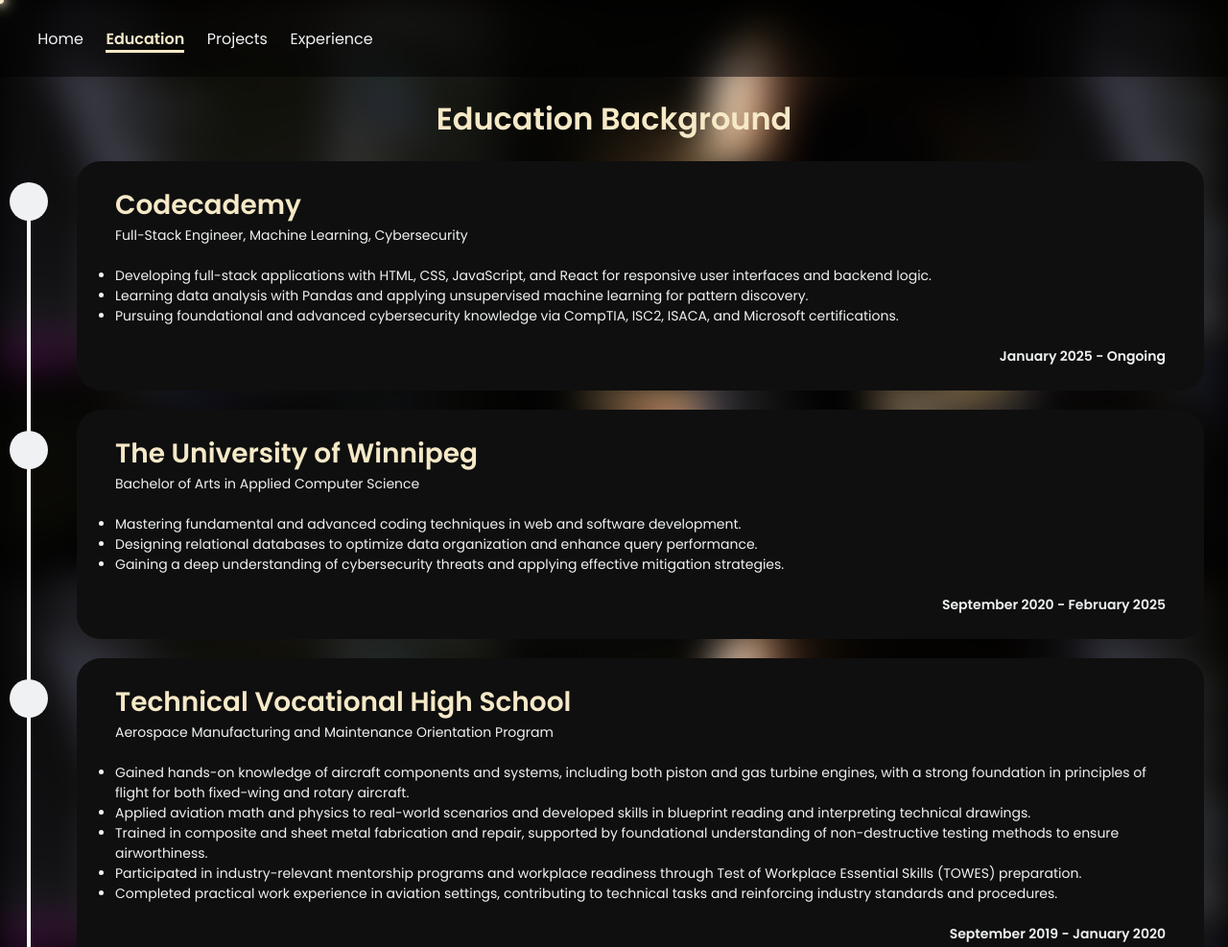
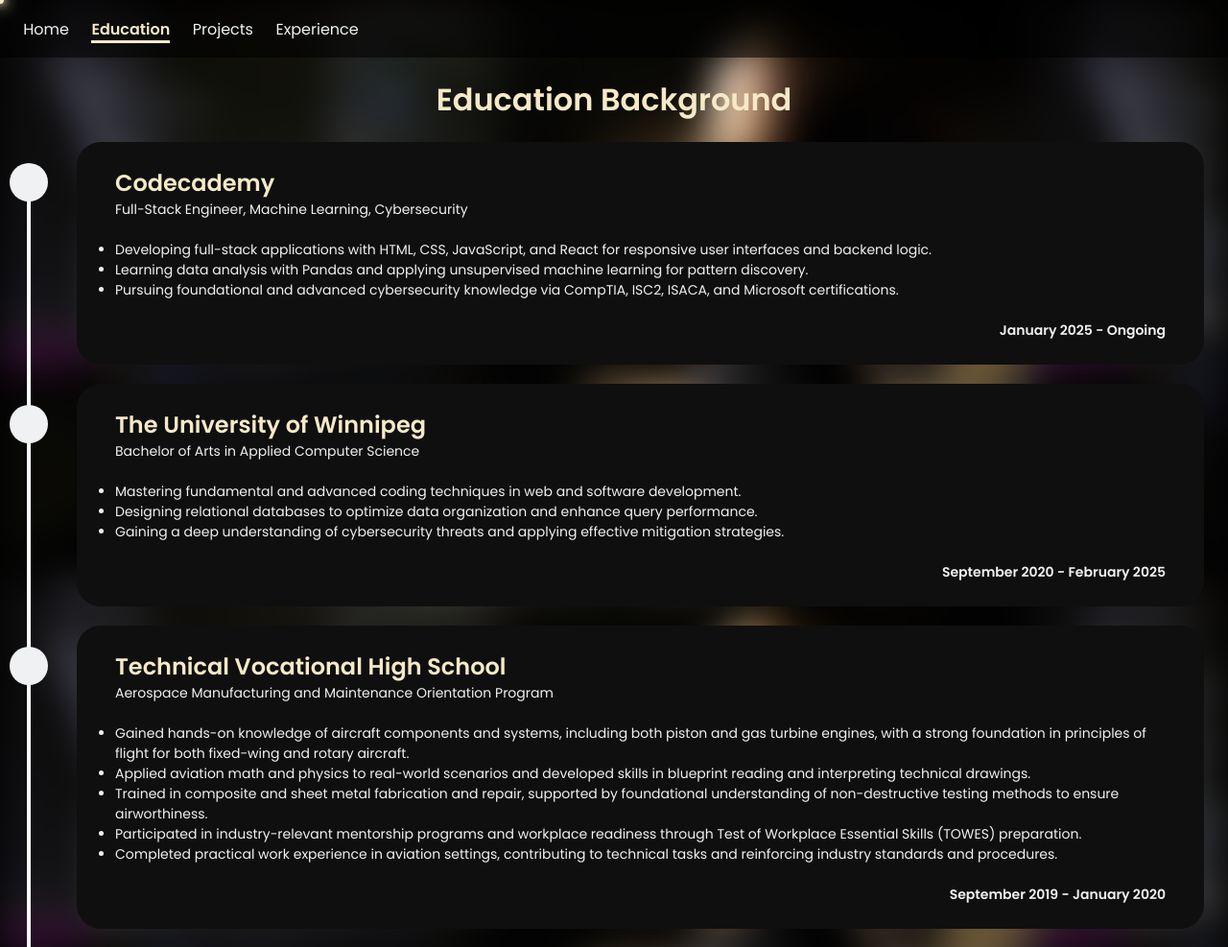
Before and after one commit to AllenClarkV/Codecademy, a plain HTML site: page subpages/education.html in a window 1280 px wide. Shown: the top 987 px of the page at 96% size. Drawn offline with Linux system fonts and the light colour scheme.

Commit message:
size changes

```diff
--- a/script.js
+++ b/script.js
@@ -1,6 +1,16 @@
 const cursor = document.querySelector(".glowing-cursor");
 
-window.addEventListener("mousemove", (e) => {
-  cursor.style.left = e.clientX + "px";
-  cursor.style.top = e.clientY + "px";
-});
+// Check if the user is on a mobile device
+const isMobile = /Mobi|Android|iPhone|iPad|iPod/i.test(navigator.userAgent);
+
+// If mobile, hide the custom cursor
+if (isMobile) {
+  cursor.style.display = "none";
+} else {
+  // Otherwise, show the cursor and track mouse movement
+  window.addEventListener("mousemove", (e) => {
+    cursor.style.display = "block";
+    cursor.style.left = e.clientX + "px";
+    cursor.style.top = e.clientY + "px";
+  });
+}
--- a/style.css
+++ b/style.css
@@ -39,7 +39,6 @@ main {
   animation: fadeIn 0.5s ease-in forwards;
 }
 
-header,
 main,
 footer {
   display: flex;
@@ -50,11 +49,20 @@ footer {
 
 /* ========== Header ========== */
 header {
-  height: 80px;
+  display: flex;
+  width: 100%;
+  justify-content: left;
+  align-items: center;
+  position: fixed;
+  height: 60px;
   align-items: left;
-  background-color: #00000080;
+  background-color: #00000090;
+  z-index: 10;
 }
 
+main {
+  padding-top: 60px;
+}
 header nav {
   padding-left: 20px;
 }
@@ -178,6 +186,7 @@ li {
 
 .construction h1 {
   color: #eff1f3;
+  text-align: center;
 }
 
 /* ========== Section ========== */
@@ -248,10 +257,13 @@ section {
 .textbox {
   padding: 25px 40px;
   position: relative;
-  font-size: 18px;
   background-color: #0f0f0f;
   border-radius: 25px;
   transition: background-color 0.5s ease, box-shadow 0.3s ease;
+}
+
+.textbox h1 {
+  font-size: 1.5rem;
 }
 
 /* ========== Checkpoints ========== */
@@ -398,6 +410,10 @@ footer a:hover {
     width: 50vw;
   }
 
+  header nav {
+    padding-left: 5px;
+  }
+
   header nav a {
     font-size: 1rem;
   }
```
